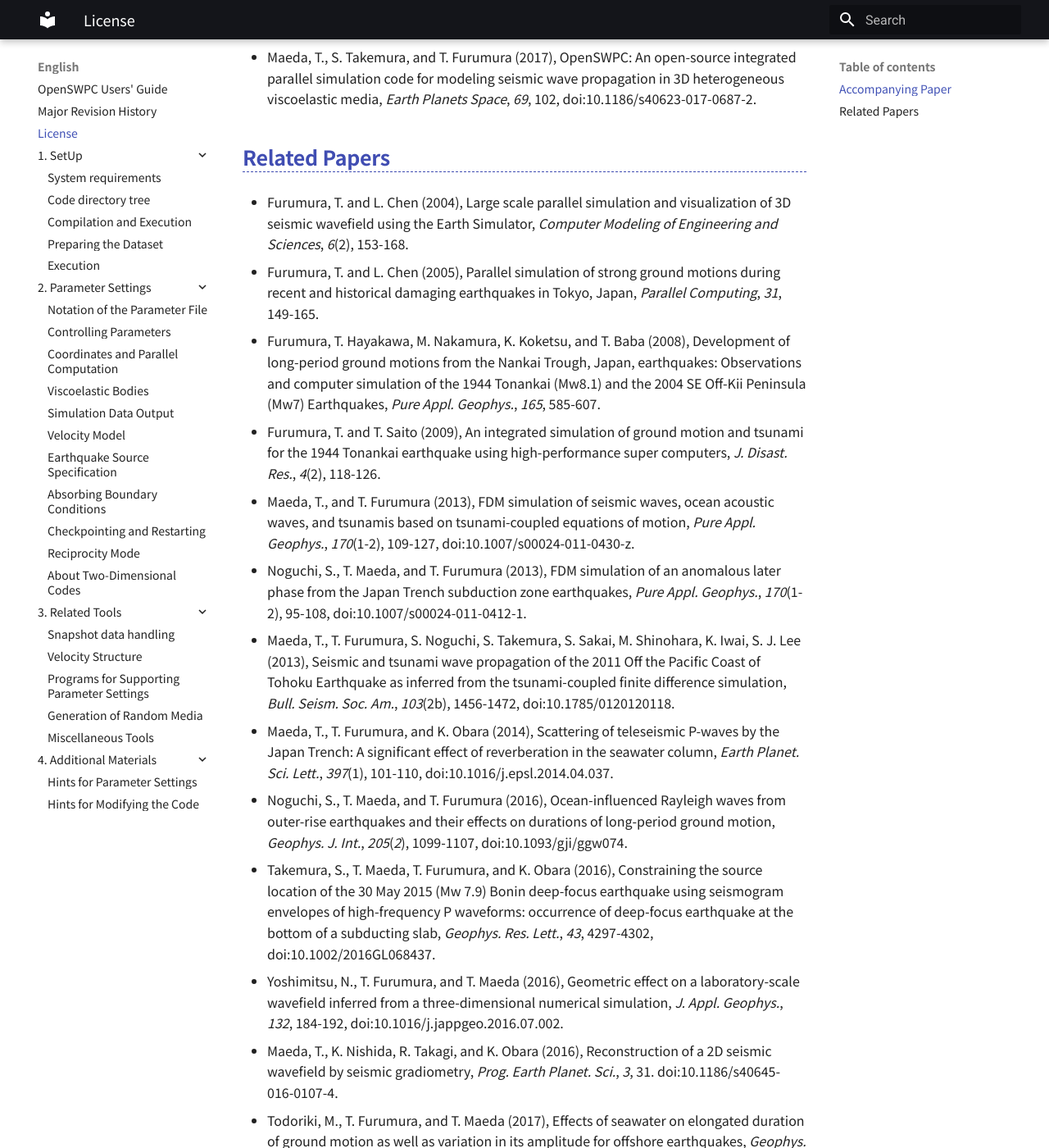
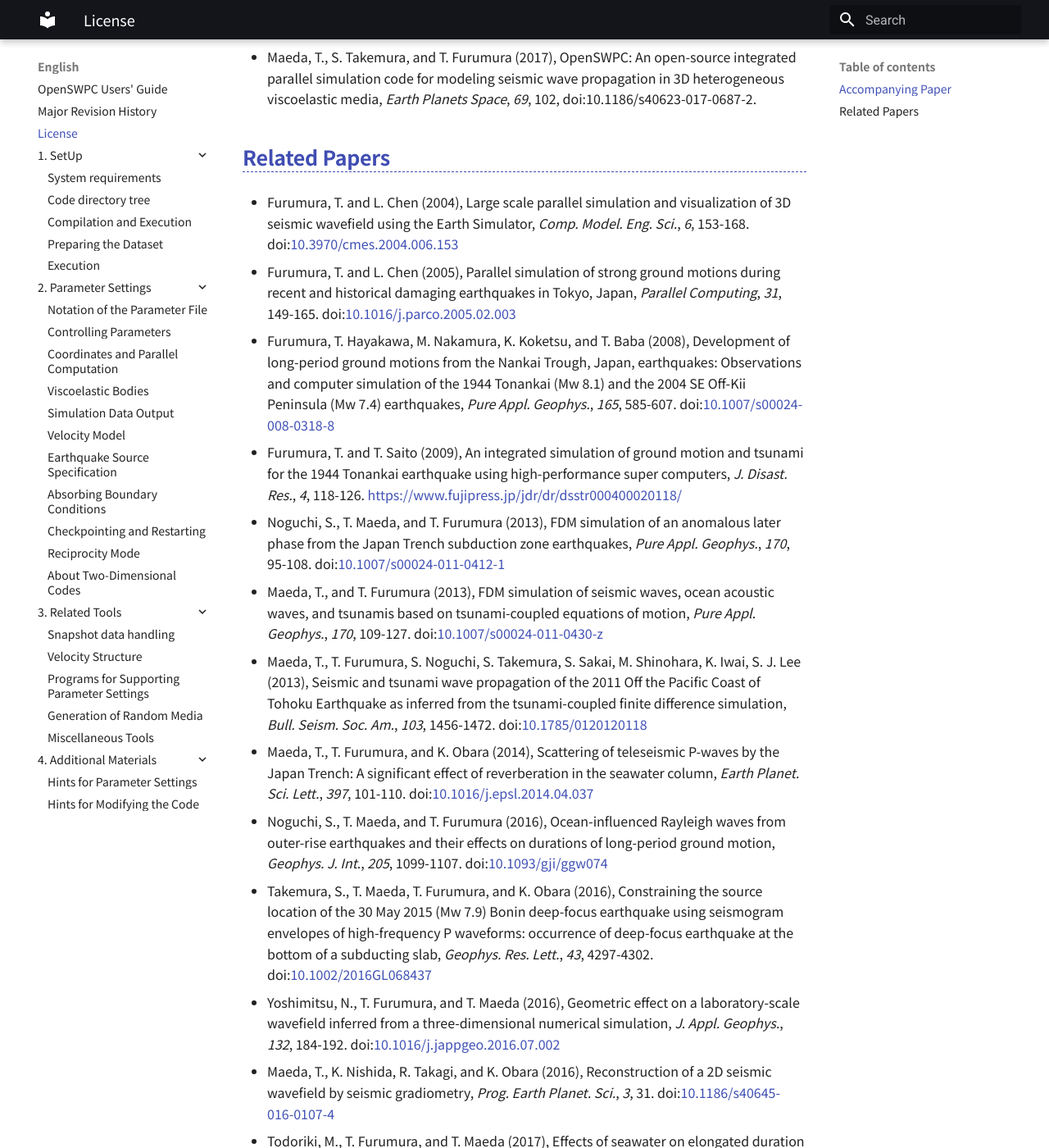
Before and after one commit to OpenSWPC/OpenSWPC, an MkDocs documentation site: the page built from doc/md/English/9._License.md, in a window 1280 px wide and 1400 px high, scrolled down 667 px. Shown: the whole window at 82% size. Built offline with MkDocs 1.6.1 and Material for MkDocs 9.7.7, drawn with Linux system fonts in a browser that asks for light colours; some web fonts are replaced; some of the changed text lies outside the part shown.

Commit message:
Update related papers

```diff
--- a/doc/md/English/9._License.md
+++ b/doc/md/English/9._License.md
@@ -27,78 +27,38 @@
 
 ## Related Papers
 
--   Furumura, T. and L. Chen (2004), Large scale parallel simulation and
-    visualization of 3D seismic wavefield using the Earth Simulator,
-    *Computer Modeling of Engineering and Sciences*, *6*(2), 153-168.
 
--   Furumura, T. and L. Chen (2005), Parallel simulation of strong
-    ground motions during recent and historical damaging earthquakes in
-    Tokyo, Japan, *Parallel Computing*, *31*, 149-165.
 
--   Furumura, T. Hayakawa, M. Nakamura, K. Koketsu, and T. Baba (2008),
-    Development of long-period ground motions from the Nankai Trough,
-    Japan, earthquakes: Observations and computer simulation of the 1944
-    Tonankai (Mw8.1) and the 2004 SE Off-Kii Peninsula (Mw7)
-    Earthquakes, *Pure Appl. Geophys.*, *165*, 585-607.
+- Furumura, T. and L. Chen (2004), Large scale parallel simulation and visualization of 3D seismic wavefield using the Earth Simulator, _Comp. Model. Eng. Sci._, _6_, 153-168. doi:[10.3970/cmes.2004.006.153](https://doi.org/10.3970/cmes.2004.006.153)
 
--   Furumura, T. and T. Saito (2009), An integrated simulation of ground
-    motion and tsunami for the 1944 Tonankai earthquake using
-    high-performance super computers, *J. Disast. Res.*, *4*(2),
-    118-126.
+- Furumura, T. and L. Chen (2005), Parallel simulation of strong ground motions during recent and historical damaging earthquakes in Tokyo, Japan, _Parallel Computing_, _31_, 149-165. doi:[10.1016/j.parco.2005.02.003](https://doi.org/10.1016/j.parco.2005.02.003)
 
--   Maeda, T., and T. Furumura (2013), FDM simulation of seismic waves,
-    ocean acoustic waves, and tsunamis based on tsunami-coupled
-    equations of motion, *Pure Appl. Geophys.*, *170*(1-2), 109-127,
-    doi:10.1007/s00024-011-0430-z.
+- Furumura, T. Hayakawa, M. Nakamura, K. Koketsu, and T. Baba (2008), Development of long-period ground motions from the Nankai Trough, Japan, earthquakes: Observations and computer simulation of the 1944 Tonankai (Mw 8.1) and the 2004 SE Off-Kii Peninsula (Mw 7.4) earthquakes, _Pure Appl. Geophys._, _165_, 585-607. doi:[10.1007/s00024-008-0318-8](https://doi.org/10.1007/s00024-008-0318-8)
 
--   Noguchi, S., T. Maeda, and T. Furumura (2013), FDM simulation of an
-    anomalous later phase from the Japan Trench subduction zone
-    earthquakes, *Pure Appl. Geophys.*, *170*(1-2), 95-108,
-    doi:10.1007/s00024-011-0412-1.
+- Furumura, T. and T. Saito (2009), An integrated simulation of ground motion and tsunami for the 1944 Tonankai earthquake using high-performance super computers, _J. Disast. Res._, _4_, 118-126. https://www.fujipress.jp/jdr/dr/dsstr000400020118/
 
--   Maeda, T., T. Furumura, S. Noguchi, S. Takemura, S. Sakai, M.
-    Shinohara, K. Iwai, S. J. Lee (2013), Seismic and tsunami wave
-    propagation of the 2011 Off the Pacific Coast of Tohoku Earthquake
-    as inferred from the tsunami-coupled finite difference simulation,
-    *Bull. Seism. Soc. Am.*, *103*(2b), 1456-1472,
-    doi:10.1785/0120120118.
+- Noguchi, S., T. Maeda, and T. Furumura (2013), FDM simulation of an anomalous later phase from the Japan Trench subduction zone earthquakes, _Pure Appl. Geophys._, _170_, 95-108. doi:[10.1007/s00024-011-0412-1](https://doi.org/10.1007/s00024-011-0412-1)
 
--   Maeda, T., T. Furumura, and K. Obara (2014), Scattering of
-    teleseismic P-waves by the Japan Trench: A significant effect of
-    reverberation in the seawater column, *Earth Planet. Sci. Lett.*,
-    *397*(1), 101-110, doi:10.1016/j.epsl.2014.04.037.
+- Maeda, T., and T. Furumura (2013), FDM simulation of seismic waves, ocean acoustic waves, and tsunamis based on tsunami-coupled equations of motion, _Pure Appl. Geophys._, _170_, 109-127. doi:[10.1007/s00024-011-0430-z](https://doi.org/10.1007/s00024-011-0430-z)
 
--   Noguchi, S., T. Maeda, and T. Furumura (2016), Ocean-influenced
-    Rayleigh waves from outer-rise earthquakes and their effects on
-    durations of long-period ground motion, *Geophys. J. Int.*,
-    *205*(*2*), 1099-1107, doi:10.1093/gji/ggw074.
+- Maeda, T., T. Furumura, S. Noguchi, S. Takemura, S. Sakai, M. Shinohara, K. Iwai, S. J. Lee (2013), Seismic and tsunami wave propagation of the 2011 Off the Pacific Coast of Tohoku Earthquake as inferred from the tsunami-coupled finite difference simulation, _Bull. Seism. Soc. Am._, _103_, 1456-1472. doi:[10.1785/0120120118](https://doi.org/10.1785/0120120118)
 
--   Takemura, S., T. Maeda, T. Furumura, and K. Obara (2016),
-    Constraining the source location of the 30 May 2015 (Mw 7.9) Bonin
-    deep-focus earthquake using seismogram envelopes of high-frequency P
-    waveforms: occurrence of deep-focus earthquake at the bottom of a
-    subducting slab, *Geophys. Res. Lett.*, *43*, 4297-4302,
-    doi:10.1002/2016GL068437.
+- Maeda, T., T. Furumura, and K. Obara (2014), Scattering of teleseismic P-waves by the Japan Trench: A significant effect of reverberation in the seawater column, _Earth Planet. Sci. Lett._, _397_, 101-110. doi:[10.1016/j.epsl.2014.04.037](https://doi.org/10.1016/j.epsl.2014.04.037)
 
--   Yoshimitsu, N., T. Furumura, and T. Maeda (2016), Geometric effect
-    on a laboratory-scale wavefield inferred from a three-dimensional
-    numerical simulation, *J. Appl. Geophys.*, *132*, 184-192,
-    doi:10.1016/j.jappgeo.2016.07.002.
+- Noguchi, S., T. Maeda, and T. Furumura (2016), Ocean-influenced Rayleigh waves from outer-rise earthquakes and their effects on durations of long-period ground motion, _Geophys. J. Int_., _205_, 1099-1107. doi:[10.1093/gji/ggw074](https://doi.org/10.1093/gji/ggw074)
 
--   Maeda, T., K. Nishida, R. Takagi, and K. Obara (2016),
-    Reconstruction of a 2D seismic wavefield by seismic gradiometry,
-    *Prog. Earth Planet. Sci.*, *3*, 31. doi:10.1186/s40645-016-0107-4.
+- Takemura, S., T. Maeda, T. Furumura, and K. Obara (2016), Constraining the source location of the 30 May 2015 (Mw 7.9) Bonin deep-focus earthquake using seismogram envelopes of high-frequency P waveforms: occurrence of deep-focus earthquake at the bottom of a subducting slab, _Geophys. Res. Lett._, _43_, 4297-4302. doi:[10.1002/2016GL068437](https://doi.org/10.1002/2016GL068437)
 
--   Todoriki, M., T. Furumura, and T. Maeda (2017), Effects of seawater
-    on elongated duration of ground motion as well as variation in its
-    amplitude for offshore earthquakes, *Geophys. J. Int.*, *208*,
-    226-233, doi:10.1093/gji/ggw388.
+- Yoshimitsu, N., T. Furumura, and T. Maeda (2016), Geometric effect on a laboratory-scale wavefield inferred from a three-dimensional numerical simulation, _J. Appl. Geophys._, _132_, 184-192. doi:[10.1016/j.jappgeo.2016.07.002](https://doi.org/10.1016/j.jappgeo.2016.07.002)
 
--   Toya, M., A. Kato, T. Maeda, K. Obara, T. Takeda, and K. Yamaoka
-    (2017), Down-dip variations in a subducting low-velocity zone linked
-    to episodic tremor and slip: a new constraint from *ScSp* waves,
-    *Scientific Reports*, *7*, 2868, doi:10.1038/s41598-017-03048-6.
+- Maeda, T., K. Nishida, R. Takagi, and K. Obara (2016), Reconstruction of a 2D seismic wavefield by seismic gradiometry, _Prog. Earth Planet. Sci._, _3_, 31. doi:[10.1186/s40645-016-0107-4](https://doi.org/10.1186/s40645-016-0107-4)
 
--   Morioka, H., H. Kumagai, and T. Maeda (2017), Theoretical basis of
-    the amplitude source location method for volcano-seismic signals,
-    *J. Geophys. Res.*, *122*, 6538-6551. doi:10.1002/2017JB013997.
+- Todoriki, M., T. Furumura, and T. Maeda (2017), Effects of seawater on elongated duration of ground motion as well as variation in its amplitude for offshore earthquakes, _Geophys. J. Int._, _208_, 226-233. doi:[10.1093/gji/ggw388](https://doi.org/10.1093/gji/ggw388)
+
+- Toya, M., A. Kato, T. Maeda, K. Obara, T. Takeda, and K. Yamaoka (2017), Down-dip variations in a subducting low-velocity zone linked to episodic tremor and slip: a new constraint from ScSp waves, _Scientific Reports_, _7_, 2868. doi:[10.1038/s41598-017-03048-6](https://doi.org/10.1038/s41598-017-03048-6)
+
+- Morioka, H., H. Kumagai, and T. Maeda (2017), Theoretical basis of the amplitude source location method for volcano-seismic signals, _J. Geophys. Res._, _122_, 6538-6551. doi:[10.1002/2017JB013997](https://doi.org/10.1002/2017JB013997)
+
+- Furumura, T., & Kennett, B. L. N. (2018). Regional distance PL phase in the crustal waveguide—An analog to the teleseismic W phase in the upper‐mantle waveguide. _J. Geophys. Res._, _123_, 4007– 4024. doi:[10.1029/2018JB015717](https://doi.org/10.1029/2018JB015717)
+
+- Furumura, T., & Kennett, B. L. N. (2019). The significance of long‐period ground motion at regional to teleseismic distances from the 610 km deep Mw8.3 Sea of Okhotsk earthquake of 24 May 2013. _J. Geophys. Res._, _124_. doi:[10.1029/2019JB018147](https://doi.org/10.1029/2019JB018147)
```
Also changed, not shown: doc/md/Japanese/9._License.md (+19 -61 lines), README.md.
